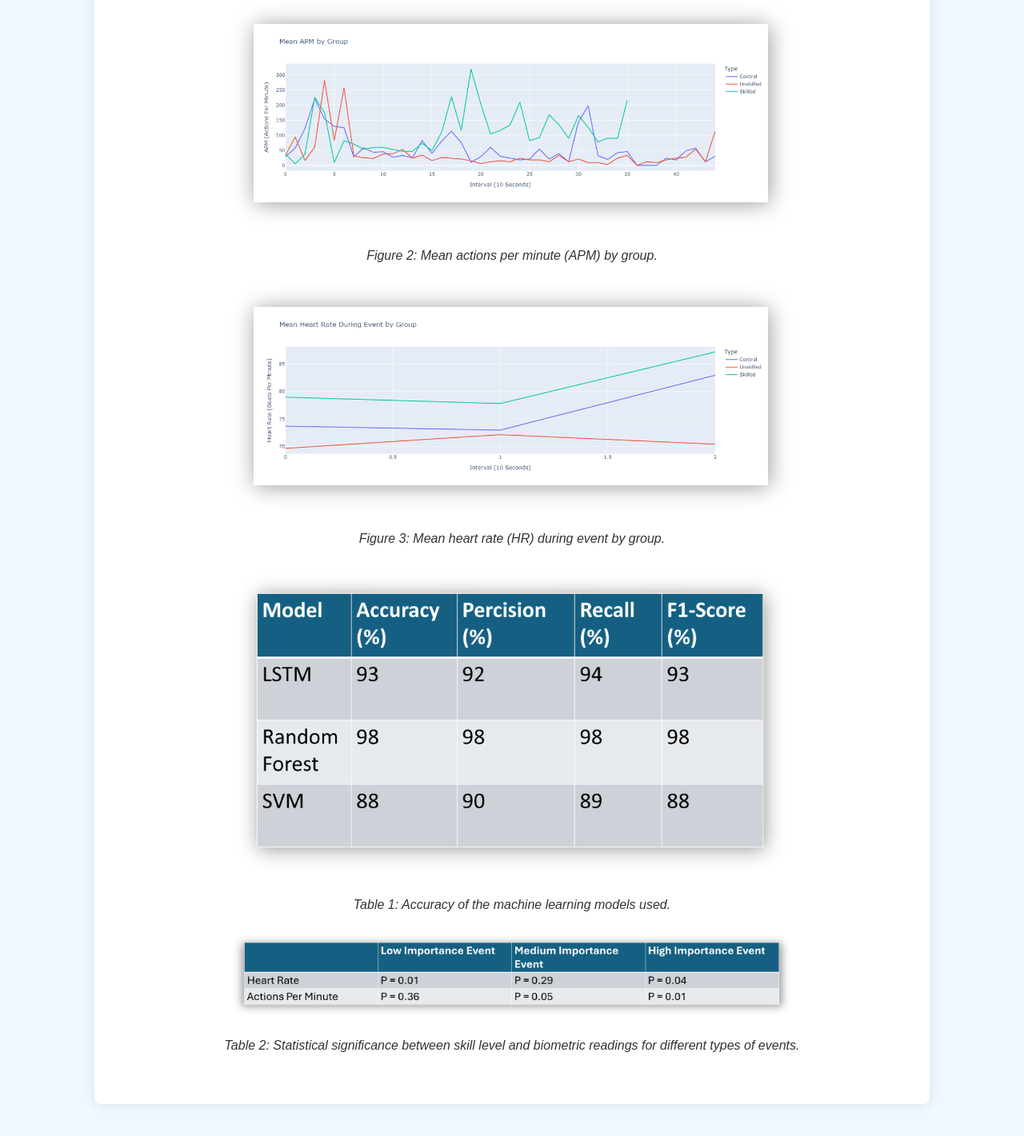
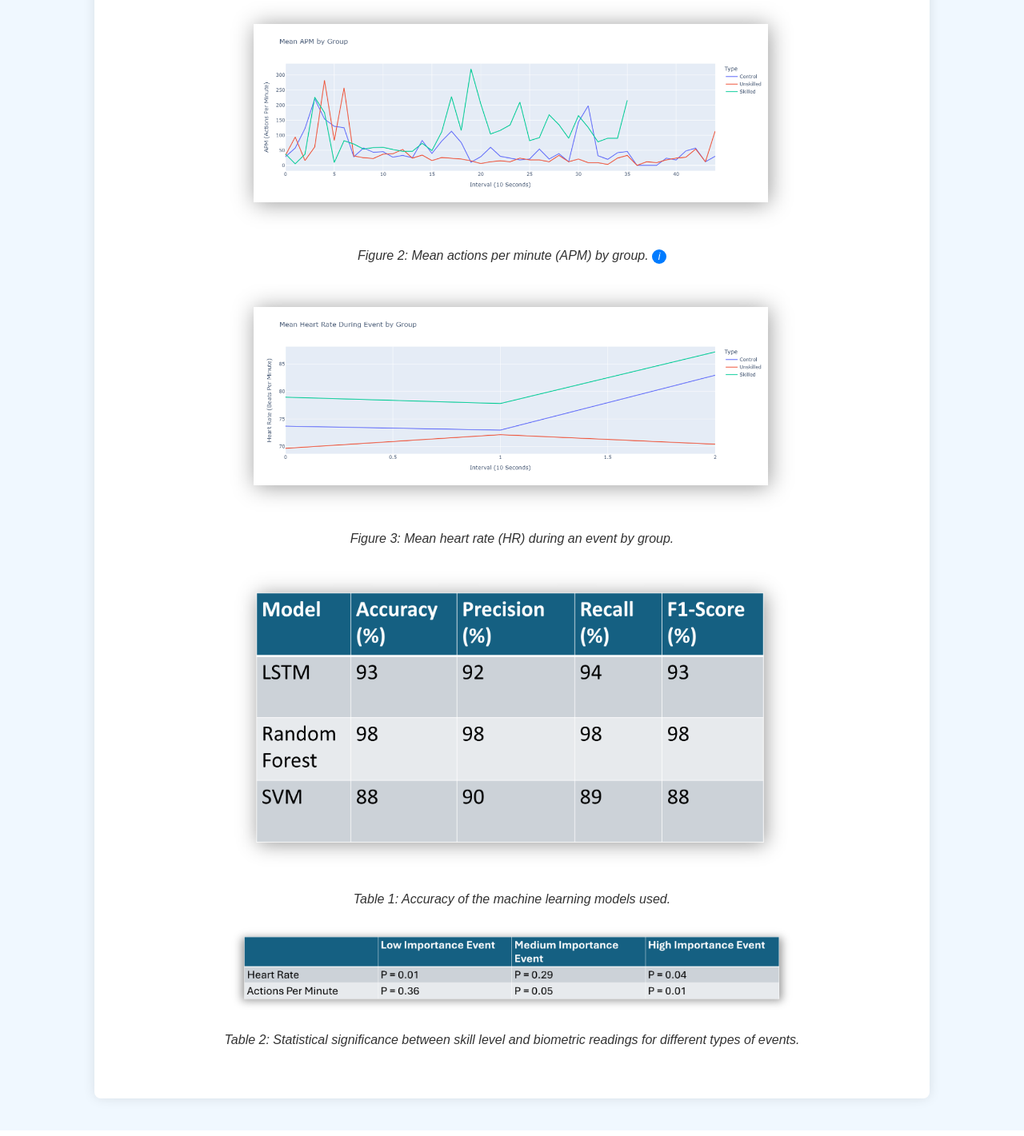
Before and after one commit to ThomasNels/EmotiGame, a Flask app: page /results in a window 1280 px wide. Shown: the part 978-2399 px from the top of the page at 80% size. Run offline with Flask 3, Linux system fonts and the light colour scheme; parts of the project's set-up code (start-up, migrations or seed data) failed here and were passed over.

Commit message:
Updated table 1, and added info circle to figure 2.

```diff
--- a/website/static/css/pages.css
+++ b/website/static/css/pages.css
@@ -100,3 +100,56 @@ body {
 .card-body {
     padding: 12px;
 }
+
+.image-caption {
+    text-align: center;
+    font-style: italic;
+    margin-top: 10px;
+    position: relative;
+}
+
+.info-wrapper {
+    position: relative;
+    display: inline-flex;
+    align-items: center;
+}
+
+.info-circle {
+    display: inline-block;
+    background-color: #007bff;
+    color: white;
+    border-radius: 50%;
+    width: 18px;
+    height: 18px;
+    text-align: center;
+    line-height: 18px;
+    font-size: 12px;
+    cursor: pointer;
+    vertical-align: middle;
+}
+
+.tooltip {
+    position: absolute;
+    bottom: 125%;
+    left: 50%;
+    transform: translateX(-50%);
+    background-color: #333;
+    color: #fff;
+    padding: 10px 14px;
+    border-radius: 6px;
+    width: max-content;
+    max-width: 600px;
+    white-space: normal;
+    word-wrap: break-word;
+    opacity: 0;
+    visibility: hidden;
+    transition: opacity 0.2s ease-in-out;
+    z-index: 1000;
+    box-shadow: 0 2px 8px rgba(0, 0, 0, 0.3);
+    text-align: left;
+}
+
+.info-circle:hover + .tooltip {
+    opacity: 1;
+    visibility: visible;
+}
--- a/website/templates/results.html
+++ b/website/templates/results.html
@@ -17,12 +17,22 @@
 
         <img src="static/images/APM_comp_session_8.png" alt="Figure 1: Actions per minute (APM) between the control player and participant for session 8.">
         <p class="image-caption">Figure 1: Actions per minute (APM) between the control player and participant for session 8.</p>
+
         <img src="static/images/mean_APM_group.png" alt="Figure 2: Mean actions per minute (APM) by group.">
-        <p class="image-caption">Figure 2: Mean actions per minute (APM) by group.</p>
+        <p class="image-caption">
+            Figure 2: Mean actions per minute (APM) by group.
+            <span class="info-wrapper">
+                <span class="info-circle">i</span>
+                <span class="tooltip">In this image, the data for skilled players ends roughly 10 seconds before the control and unskilled player's data. This is because sessions with skilled players were shorter in length then unskilled players.</span>
+            </span>
+        </p>
+
         <img src="static/images/mean_HR_group_event.png" alt="Figure 3: Mean heart rate (HR) during event by group.">
-        <p class="image-caption">Figure 3: Mean heart rate (HR) during event by group.</p>
+        <p class="image-caption">Figure 3: Mean heart rate (HR) during an event by group.</p>
+
         <img src="static/images/ML_accuracy_table.png" alt="Table 1: Accuracy of the machine learning models used.">
         <p class="image-caption">Table 1: Accuracy of the machine learning models used.</p>
+
         <img src="static/images/p_value_table.png" alt="Table 2: Statistical significance between skill level and biometric readings for different types of events.">
         <p class="image-caption">Table 2: Statistical significance between skill level and biometric readings for different types of events.</p>
     </div>
```
Also changed, not shown: website/static/images/ML_accuracy_table.png.
